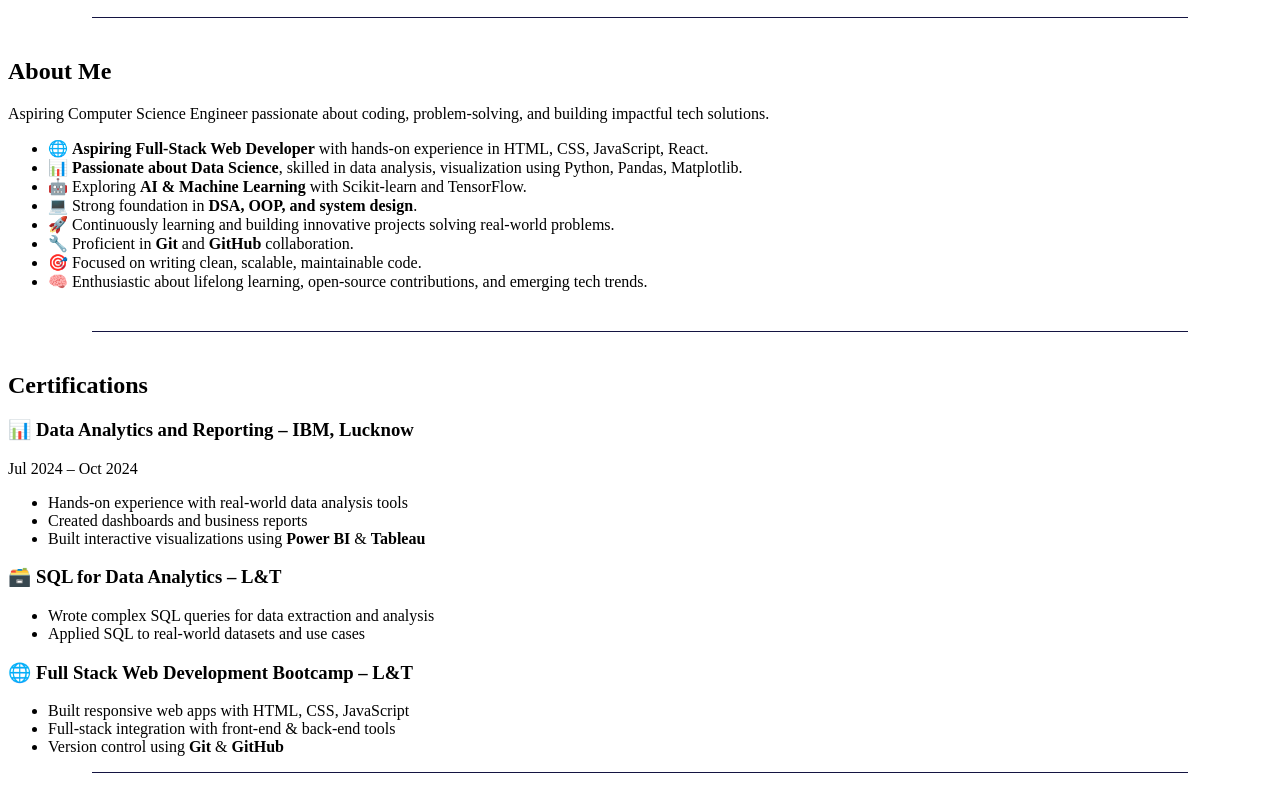
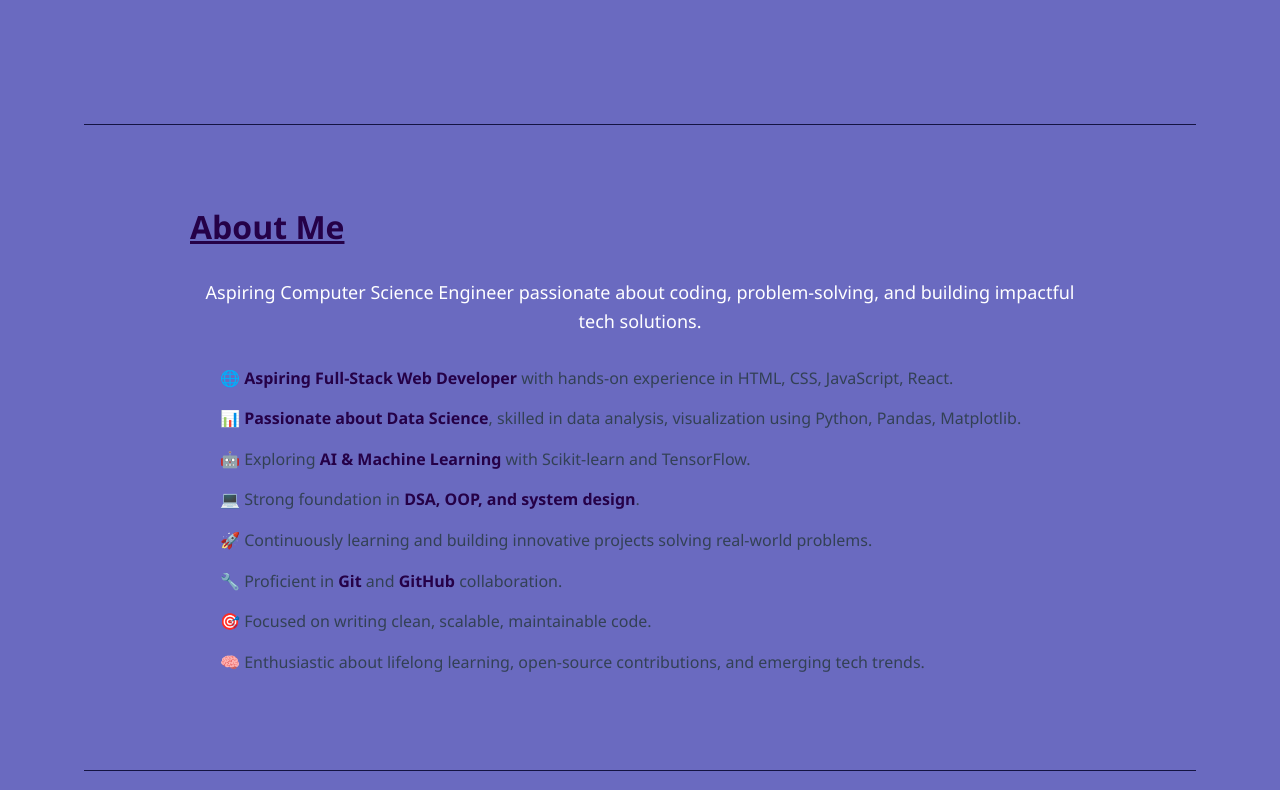
Before and after one commit to shivasharma9475/shiva-s-Portfolio, a plain HTML site: page index.html in a window 1280 px wide. Shown: the part 718-1508 px from the top of the page. Drawn offline with nearby package versions, Linux system fonts and the light colour scheme; files whose address does not match are found by name.

Commit message:
index.html

```diff
--- a/index.html
+++ b/index.html
@@ -4,7 +4,7 @@
 <head>
     <meta charset="UTF-8">
     <meta name="viewport" content="width=device-width, initial-scale=1.0">
-    <link rel="stylesheet" href="stylee.css">
+    <link rel="stylesheet" href="style.css">
     <title>Shiva's Portfolio</title>
 </head>
 
```
